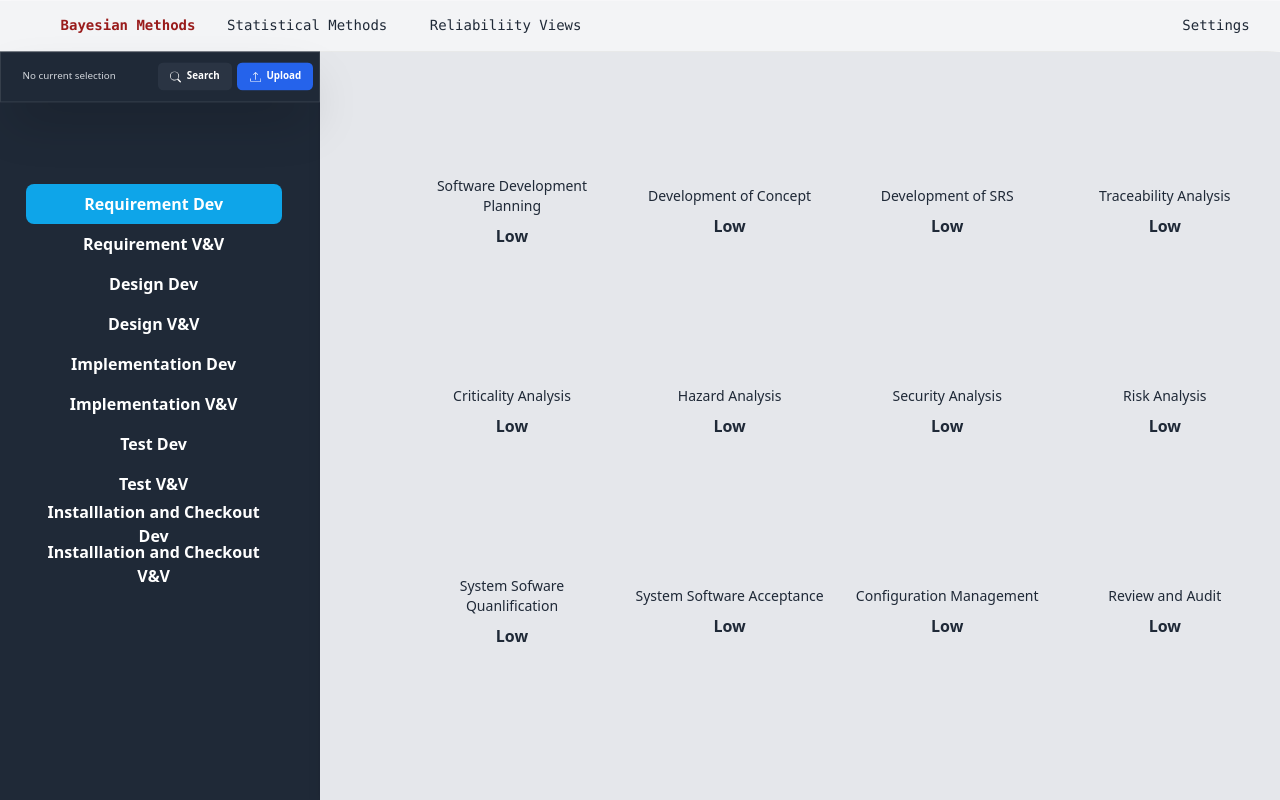
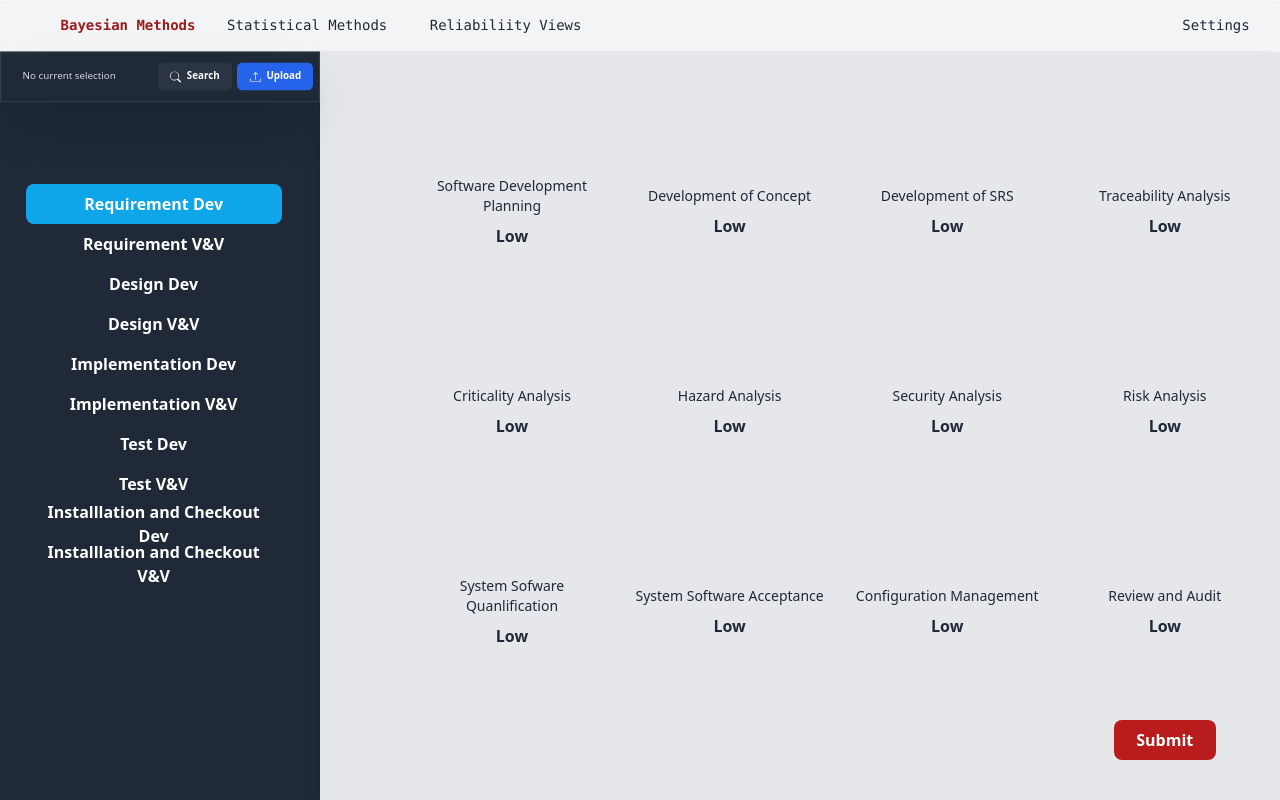
Before and after one commit to mahammadyusifov/npp-web-proto, a React (Vite) app: page / in a window 1280 px wide. Built offline with nearby package versions, Linux system fonts and the light colour scheme.

Commit message:
AUG21 - Submit button added, Project summary updated - NONDEFAULT

```diff
--- a/src/BayesianPage.tsx
+++ b/src/BayesianPage.tsx
@@ -3,6 +3,7 @@ import Background from "./components/BayesianPage/background";
 import Menu from "./components/BayesianPage/menu";
 import { TABS } from "./constants/tabs";
 import SelectionBar from './utilities/searchbar';
+import SubmitButton from './utilities/bayesian_submit_button/submitButton'
 
 const initializeState = () => {
   const initialState = {};
@@ -51,6 +52,18 @@ function BayesianPage() {
         activeLabelAndDropdowns={activeLabelAndDropdowns}
       />
 
+      <SubmitButton
+        dropdownValues={dropdownValues}
+        x="87%"
+        y="90%"
+        width="8%"
+        height="5%"
+        shape="smooth"
+        before_hover_color="bg-red-700"
+        hover_color="hover:bg-blue-600"
+        click_color="active:bg-green-500"
+      />
+
 
     </>
   );
--- /dev/null
+++ b/src/utilities/bayesian_submit_button/submitButton.logic.ts
@@ -0,0 +1,78 @@
+import type { Dispatch, SetStateAction } from 'react';
+
+// This defines the structure of the dropdown data object
+export interface DropdownValues {
+  [key: string]: string;
+}
+
+export type SubmissionState = 'idle' | 'submitting' | 'success' | 'error';
+
+type SetState<T> = Dispatch<SetStateAction<T>>;
+
+// This is the function that formats your data into the correct JSON structure for the API
+const formatPayload = (values: DropdownValues) => {
+  const payload: { [key: string]: any } = {};
+
+  for (const key in values) {
+    const [tabLabel, childLabel] = key.split('/');
+    if (!payload[tabLabel]) {
+      payload[tabLabel] = {};
+    }
+    payload[tabLabel][childLabel] = values[key];
+  }
+
+  payload['FP'] = { 'FP Input': '120' };
+  payload['settings'] = {
+    nChains: '4',
+    nIter: '10000',
+    nBurnin: '2000',
+    nThin: '1',
+    computeDIC: 'true',
+    workingDir: '/app/results',
+  };
+  return payload;
+};
+
+export const handleSubmitLogic = async (
+  dropdownValues: DropdownValues,
+  setIsLoading: SetState<boolean>,
+  setStatusMessage: SetState<string>,
+  setSubmissionState: SetState<SubmissionState>
+) => {
+  setIsLoading(true);
+  setStatusMessage('Submitting...');
+  setSubmissionState('submitting');
+
+  const API_URL = 'https://a2gxqrwnzi.execute-api.ap-northeast-2.amazonaws.com/dev/start-simulation';
+  const payload = formatPayload(dropdownValues);
+  const requestBody = { data: JSON.stringify(payload) };
+
+  try {
+    // These are the required options for sending JSON data in a POST request
+    const response = await fetch(API_URL, {
+      method: 'POST',
+      headers: {
+        'Content-Type': 'application/json',
+      },
+      body: JSON.stringify(requestBody),
+    });
+
+    const result = await response.json();
+    if (!response.ok) throw new Error(result.message || `API Error: ${response.status}`);
+
+    setStatusMessage('Success!');
+    setSubmissionState('success');
+
+  } catch (error) {
+    console.error('Submission failed:', error);
+    setStatusMessage('Error!');
+    setSubmissionState('error');
+
+  } finally {
+    setTimeout(() => {
+      setStatusMessage('Submit');
+      setIsLoading(false);
+      setSubmissionState('idle');
+    }, 5000);
+  }
+};
--- /dev/null
+++ b/src/utilities/bayesian_submit_button/submitButton.tsx
@@ -0,0 +1,57 @@
+import React, { useState } from 'react';
+import Button from '../button';
+import { handleSubmitLogic } from './submitButton.logic';
+import type { DropdownValues, SubmissionState } from './submitButton.logic';
+
+interface SubmitButtonProps {
+  dropdownValues: DropdownValues;
+  x?: string;
+  y?: string;
+  width?: string;
+  height?: string;
+  shape?: 'smooth' | 'sharp' | 'circle';
+  before_hover_color?: string;
+  hover_color?: string;
+  click_color?: string;
+}
+
+const SubmitButton: React.FC<SubmitButtonProps> = ({
+  dropdownValues,
+  before_hover_color = 'bg-red-500',
+  hover_color = 'hover:bg-blue-500',
+  click_color = 'active:bg-green-500',
+  ...buttonProps
+}) => {
+  const [isLoading, setIsLoading] = useState(false);
+  const [statusMessage, setStatusMessage] = useState('Submit');
+  const [submissionState, setSubmissionState] = useState<SubmissionState>('idle');
+
+  const handleClick = () => {
+    handleSubmitLogic(dropdownValues, setIsLoading, setStatusMessage, setSubmissionState);
+  };
+
+  // Combine the hover and click styles into one string.
+  const interactionClasses = `${hover_color} ${click_color} text-white`;
+
+  return (
+    <Button
+      text={statusMessage}
+      onClick={handleClick}
+
+      // --- THE WORKAROUND IS HERE ---
+      // 1. We force the button into its "active" state. This makes it use
+      //    `activeColor` for its background, avoiding the `bg-transparent` issue.
+      active={true}
+
+      // 2. We pass our desired default color (red) into the `activeColor` prop.
+      activeColor={before_hover_color}
+
+      // 3. We pass our hover (blue) and click (green) styles as custom classes.
+      customClasses={interactionClasses}
+
+      {...buttonProps}
+    />
+  );
+};
+
+export default SubmitButton;
```
Also changed, not shown: 1 other file (tests, documents, lock files or other folders).
